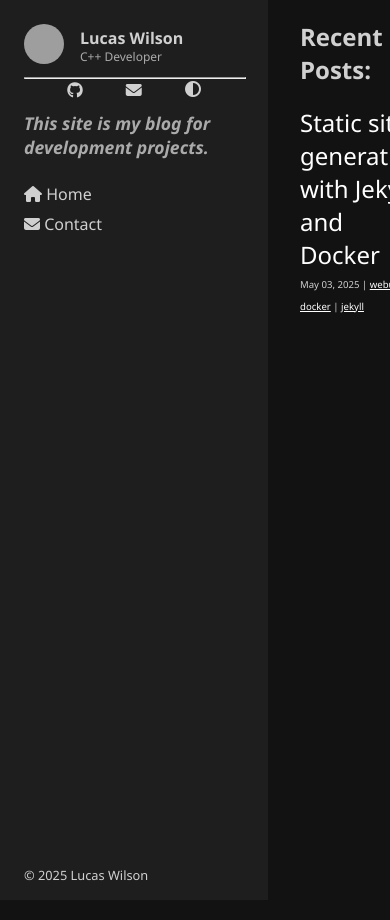
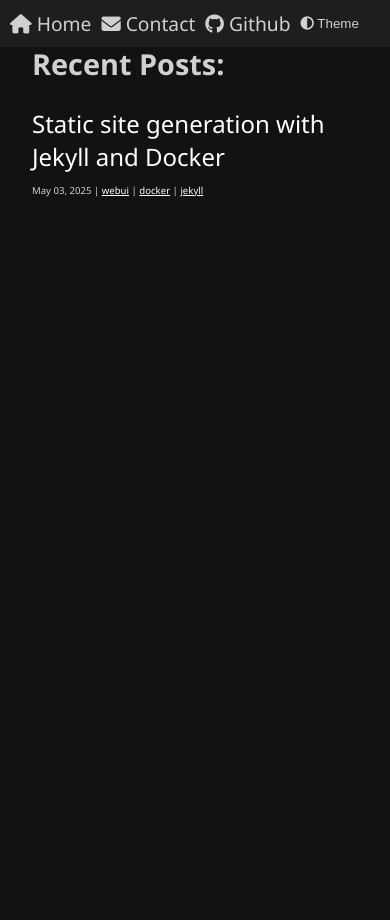
Before and after one commit to LucasWilsonGit/LucasWilsonGit.github.io, a Jekyll site: the page built from index.md, in a window 390 px wide. Built offline with Jekyll 4.4.1, drawn with Linux system fonts in a browser that asks for light colours; grey boxes are pictures that could not be loaded.

Commit message:
Responsive to mobile sizes.

```diff
--- a/_includes/sidebar.html
+++ b/_includes/sidebar.html
@@ -38,6 +38,14 @@
         <a href="mailto:lucas.jonathan.wilson+blog@gmail.com">
             <i class="fas fa-envelope"></i> Contact
         </a>
+
+        <a class="mobileonly" href="https://github.com/LucasWilsonGit" target="_blank" class="icon-link" aria-label="GitHub">
+            <i class="fa-brands fa-github"></i> Github
+        </a>
+
+        <button class="mobileonly" onclick="toggleTheme()" class="icon-link theme-toggle" aria-label="Toggle theme">
+            <i class="fa-solid fa-circle-half-stroke"></i> Theme
+        </button>
     </nav>
 
     <footer class="sidebar-footer">
--- a/_layouts/default.html
+++ b/_layouts/default.html
@@ -3,9 +3,11 @@
     <head>
         <meta charset="UTF-8">
         <title>{{ page.title }}</title>
+        <meta name="viewport" content="width=device-width, initial-scale=1.0">
+
+
         <link rel="stylesheet" href="{{ site.baseurl }}/assets/css/main.css">
         <link rel="stylesheet" href="{{ site.baseurl }}/assets/css/syntax.css">
-
         <link rel="stylesheet" href="https://cdnjs.cloudflare.com/ajax/libs/font-awesome/6.7.2/css/all.min.css">
 
         <script rel="text/javascript" src="{{ site.baseurl }}/assets/js/themes.js"></script>
--- a/assets/css/main.scss
+++ b/assets/css/main.scss
@@ -15,6 +15,7 @@ body {
     color: var(--text);
     display: flex;
     height: 100%;
+    font-size: calc(8px + 1.25vh);
 
     a {
         text-decoration: none;
@@ -53,130 +54,19 @@ body {
     min-height: 100vh;
 }
 
-.sidebar {
-    width: 220px;
-    min-height: calc(100vh - 1.5rem);
-    display: flex;
-    flex-direction: column;
-    justify-content: space-between;
-    background-color: var(--surface);
-    padding: 1.5rem;
-    padding-bottom: 0;
-
-    .sidebar-header {
-        display: flex;
-        align-items: center;
-
-        .github-link {
-            display: inline-block;
-            margin-right: 0.5rem;
-            color: var(--text-link);
-            transition: color 0.2s ease-in-out;
-
-            &:hover {
-            color: var(--accent);
-            }
-        }
-
-        img.github-avatar {
-            width: 40px;
-            height: 40px;
-            border-radius: 50%; // Makes the avatar round
-            margin-right: 0.5rem; // Space between the avatar and name
-            object-fit: cover; // Ensures the image doesn't stretch
-        }
-
-        .github-text {
-            display: flex;
-            flex-direction: column;
-            justify-content: space-between;
-            line-height: 1.2;
-
-            .github-name {
-                font-size: 1rem;
-                font-weight: 600;
-                color: var(--text);
-            }
-
-            .github-title {
-                font-size: 0.75rem;
-                color: var(--muted);
-                margin-top: 0.15rem;
-            }
-        }
-    }
-
-    .sidebar-icons {
-        display: flex;
-        justify-content: space-evenly;
-        align-items: center;
-
-        .icon-link {
-            font-size: 1rem;
-            color: var(--text);
-            text-decoration: none;
-            transition: color 0.2s ease-in-out;
-
-            &:hover {
-                color: var(--accent);
-                text-shadow: 0 0 6px var(--accent);
-            }
-
-            &.theme-toggle {
-                background: none;
-                border: none;
-                cursor: pointer;
-            }
-        }
-
-        .button {
-            background: none;
-            border: none;
-            outline: none;
-            padding: 0;
-            margin: 0;
-            color: inherit;
-            cursor: pointer;
-        }
-    }
-
-
-    h1 {
-      font-size: 1.1rem;
-      font-style: italic;
-      margin-bottom: 1.5rem;
-      margin-top: 10px;
-      color: var(--muted);
-    }
-
-    nav {
-        flex-grow: 1;
-
-        a {
-            display: block;
-            margin-bottom: 0.5rem;
-            color: var(--text);
-            text-decoration: none;
-            transition: all 0.2s ease-in-out;
-
-            &:hover {
-                color: var(--accent);
-                text-shadow: 0 0 8px var(--accent);
-            }
-        }
-    }
-
-    .sidebar-footer {
-        font-size: 0.8rem;
-        margin-bottom: 1rem;
-    }
-}
+@import "sidebar-base";
+@import "sidebar-mobile";
 
 .main-content {
     flex: 1;
     padding: 2rem;
     padding-top: 0;
     padding-bottom: 0;
+}
+
+pre, code {
+    white-space: pre-wrap;
+    word-break: break-word;
 }
 
 .table-wrapper {
@@ -222,6 +112,12 @@ body {
         border-bottom: 1px solid var(--surface-dark);
     }
 
+    @media only screen and (max-width: 767px) {
+        .comparison-grid > div {
+            padding: 0.5rem;
+        }
+    }
+
     .comparison-grid > .header {
         background-color: var(--surface-dark);
         font-weight: bold;
--- /dev/null
+++ b/assets/css/sidebar-base.scss
@@ -0,0 +1,127 @@
+.sidebar {
+    width: 220px;
+    min-height: calc(100vh - 1.5rem);
+    display: flex;
+    flex-direction: column;
+    justify-content: space-between;
+    background-color: var(--surface);
+    padding: 1.5rem;
+    padding-bottom: 0;
+
+    .sidebar-header {
+        display: flex;
+        align-items: center;
+
+        .github-link {
+            display: inline-block;
+            margin-right: 0.5rem;
+            color: var(--text-link);
+            transition: color 0.2s ease-in-out;
+
+            &:hover {
+            color: var(--accent);
+            }
+        }
+
+        img.github-avatar {
+            width: 40px;
+            height: 40px;
+            border-radius: 50%; // Makes the avatar round
+            margin-right: 0.5rem; // Space between the avatar and name
+            object-fit: cover; // Ensures the image doesn't stretch
+        }
+
+        .github-text {
+            display: flex;
+            flex-direction: column;
+            justify-content: space-between;
+            line-height: 1.2;
+
+            .github-name {
+                font-size: 1rem;
+                font-weight: 600;
+                color: var(--text);
+            }
+
+            .github-title {
+                font-size: 0.75rem;
+                color: var(--muted);
+                margin-top: 0.15rem;
+            }
+        }
+    }
+
+    .sidebar-icons {
+        display: flex;
+        justify-content: space-evenly;
+        align-items: center;
+
+        .icon-link {
+            font-size: 1rem;
+            color: var(--text);
+            text-decoration: none;
+            transition: color 0.2s ease-in-out;
+
+            &:hover {
+                color: var(--accent);
+                text-shadow: 0 0 6px var(--accent);
+            }
+
+            &.theme-toggle {
+                background: none;
+                border: none;
+                cursor: pointer;
+            }
+        }
+    }
+
+    button {
+        background: none;
+        border: none;
+        outline: none;
+        padding: 5px;
+        margin: 0;
+        color: inherit;
+        cursor: pointer;
+        transition: color 0.2s ease-in-out;
+
+        &:hover {
+            color: var(--accent);
+            text-shadow: 0 0 6px var(--accent);
+        }
+    }
+
+    h1 {
+    font-size: 1.1rem;
+    font-style: italic;
+    margin-bottom: 1.5rem;
+    margin-top: 10px;
+    color: var(--muted);
+    }
+
+    nav {
+        flex-grow: 1;
+
+        a {
+            display: block;
+            margin-bottom: 0.5rem;
+            color: var(--text);
+            text-decoration: none;
+            transition: all 0.2s ease-in-out;
+
+            &:hover {
+                color: var(--accent);
+                text-shadow: 0 0 8px var(--accent);
+            }
+        }
+    }
+
+    .mobileonly {
+        display: none;
+    }
+
+    .sidebar-footer {
+        font-size: 0.8rem;
+        margin-bottom: 1rem;
+    }
+}
--- /dev/null
+++ b/assets/css/sidebar-mobile.scss
@@ -0,0 +1,150 @@
+
+@media only screen and (max-width: 767px) {
+    body {
+        padding-top: 20px;
+    }
+
+    .sidebar * {
+        padding: 0;
+    }
+    .sidebar {
+        position: fixed;
+        top: 0;
+        left: 0;
+        width: 100%;
+        min-height: 0;
+        padding: 5px;
+        z-index: 999;
+
+        background-color: var(--surface);
+        display: flex;
+        flex-direction: row;
+        align-items: center;
+
+
+        hr {
+            display: none;
+        }
+
+        .sidebar-header {
+            margin-left: auto;
+            display: none;
+            align-items: center;
+            min-width: 0;
+            overflow: hidden;
+
+            .github-link {
+                display: inline-block;
+                margin-right: 0;
+                color: var(--text-link);
+                transition: color 0.2s ease-in-out;
+
+                &:hover {
+                    color: var(--accent);
+                }
+            }
+
+            img.github-avatar {
+                display: none;
+                width: 40px;
+                height: 40px;
+                border-radius: 50%; // Makes the avatar round
+                margin-right: 0;
+                object-fit: cover;
+            }
+
+            .github-text {
+                display: flex;
+                flex-direction: column;
+                justify-content: space-between;
+
+                white-space: nowrap;
+                overflow: hidden;
+                text-overflow: ellipsis;
+
+                .github-name {
+                    font-size: 1rem;
+                    font-weight: 600;
+                    color: var(--text);
+                }
+
+                .github-title {
+                    font-size: 0.75rem;
+                    color: var(--muted);
+                }
+            }
+        }
+
+        .sidebar-icons {
+            display: none;
+            flex-direction: column;
+            justify-content: space-evenly;
+            align-items: center;
+            white-space: nowrap;
+            overflow: hidden;
+            text-overflow: ellipsis;
+            height: 100%;
+
+            .icon-link {
+                font-size: .6rem;
+                color: var(--text);
+                text-decoration: none;
+                transition: color 0.2s ease-in-out;
+
+                &:hover {
+                    color: var(--accent);
+                    text-shadow: 0 0 6px var(--accent);
+                }
+
+                &.theme-toggle {
+                    background: none;
+                    border: none;
+                    cursor: pointer;
+                }
+            }
+        }
+
+        button {
+            background: none;
+            border: none;
+            outline: none;
+            padding: 5px;
+            margin: 0;
+            color: inherit;
+            cursor: pointer;
+        }
+
+        h1 {
+            display: none;
+        }
+
+        nav {
+            display: flex;
+            flex-direction: row;
+            flex-grow: 1;
+
+            a {
+                color: var(--text);
+                text-decoration: none;
+                transition: all 0.2s ease-in-out;
+                padding: 5px;
+                margin: 0;
+
+                &:hover {
+                    color: var(--accent);
+                    text-shadow: 0 0 8px var(--accent);
+                }
+            }
+        }
+
+        .mobileonly {
+            display: block;
+        }
+
+        .sidebar-footer {
+            display: none;
+            font-size: 0.8rem;
+            margin-bottom: 1rem;
+        }
+    }
+}
```
